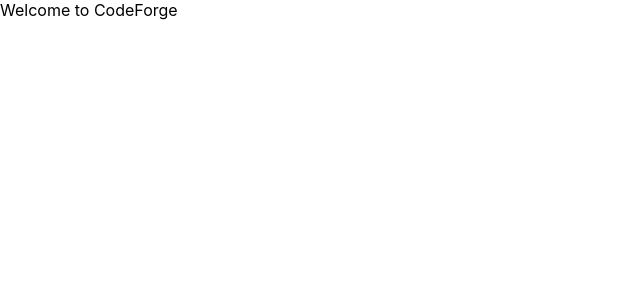
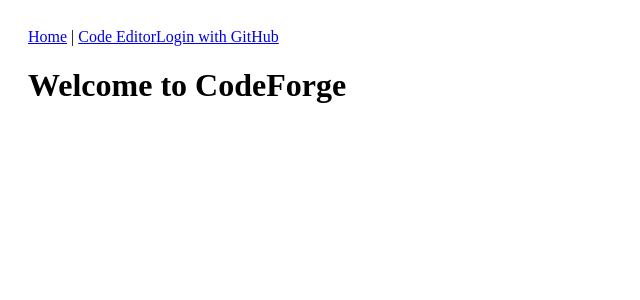
Before and after one commit to Umeshinduranga/codeforge, a React (Create React App) app in the folder frontend/: page / in a window 1280 px wide. Shown: the top 300 px of the page, without its empty margins (0-640 px from the left). Built offline with nearby package versions, Linux system fonts and the light colour scheme; no server answers.

Commit message:
Add routing and user authentication features to the frontend application

```diff
--- a/frontend/src/App.tsx
+++ b/frontend/src/App.tsx
@@ -1,7 +1,51 @@
-import React from 'react';
+import React, { useState, useEffect } from 'react';
+import { Routes, Route, Link, useNavigate } from 'react-router-dom';
+import EditorPage from './components/EditorPage';
+import axios from 'axios';
+
+interface User {
+  githubId: string;
+  username: string;
+  avatarUrl?: string;
+}
 
 function App() {
-  return <div>Welcome to CodeForge</div>;
+  const [user, setUser] = useState<User | null>(null);
+  const navigate = useNavigate();
+
+  useEffect(() => {
+    // Fetch user data on mount
+    axios.get('http://localhost:5000/api/user', { withCredentials: true })
+      .then((response) => setUser(response.data))
+      .catch(() => setUser(null));
+  }, []);
+
+  const handleLogout = () => {
+    axios.get('http://localhost:5000/logout', { withCredentials: true })
+      .then(() => {
+        setUser(null);
+        navigate('/');
+      });
+  };
+
+  return (
+    <div style={{ padding: '20px' }}>
+      <nav>
+        <Link to="/">Home</Link> | <Link to="/editor">Code Editor</Link>
+        {user ? (
+          <span>
+            Welcome, {user.username}! <button onClick={handleLogout}>Logout</button>
+          </span>
+        ) : (
+          <a href="http://localhost:5000/auth/github">Login with GitHub</a>
+        )}
+      </nav>
+      <Routes>
+        <Route path="/" element={<h1>Welcome to CodeForge</h1>} />
+        <Route path="/editor" element={<EditorPage />} />
+      </Routes>
+    </div>
+  );
 }
 
 export default App;
--- /dev/null
+++ b/frontend/src/components/EditorPage.tsx
@@ -0,0 +1,18 @@
+import React from 'react';
+import Editor from '@monaco-editor/react';
+
+function EditorPage() {
+  return (
+    <div>
+      <h2>Code Editor</h2>
+      <Editor
+        height="500px"
+        defaultLanguage="javascript"
+        defaultValue="// Write your code here"
+        theme="vs-dark"
+      />
+    </div>
+  );
+}
+
+export default EditorPage;
--- a/frontend/src/index.tsx
+++ b/frontend/src/index.tsx
@@ -1,19 +1,13 @@
 import React from 'react';
 import ReactDOM from 'react-dom/client';
-import './index.css';
+import { BrowserRouter } from 'react-router-dom';
 import App from './App';
-import reportWebVitals from './reportWebVitals';
 
-const root = ReactDOM.createRoot(
-  document.getElementById('root') as HTMLElement
-);
+const root = ReactDOM.createRoot(document.getElementById('root') as HTMLElement);
 root.render(
   <React.StrictMode>
-    <App />
+    <BrowserRouter>
+      <App />
+    </BrowserRouter>
   </React.StrictMode>
 );
-
-// If you want to start measuring performance in your app, pass a function
-// to log results (for example: reportWebVitals(console.log))
-// or send to an analytics endpoint. Learn more: https://bit.ly/CRA-vitals
-reportWebVitals();
```
Also changed, not shown: frontend/package.json (+6 -1 lines), 1 other file (tests, documents, lock files or other folders).
